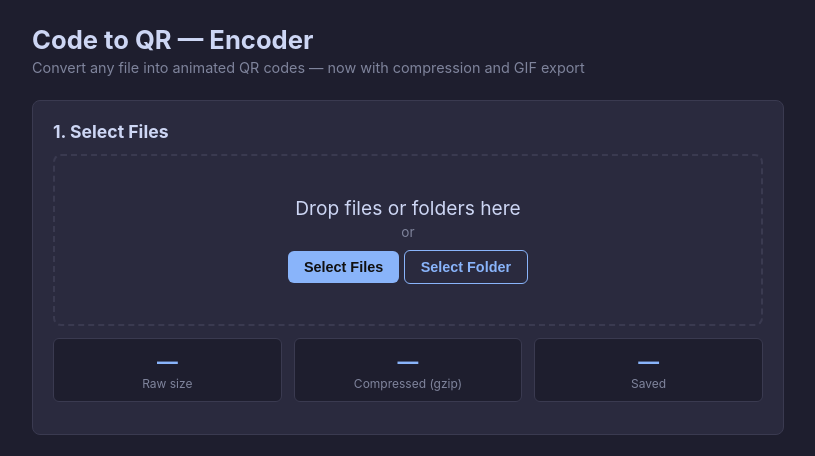
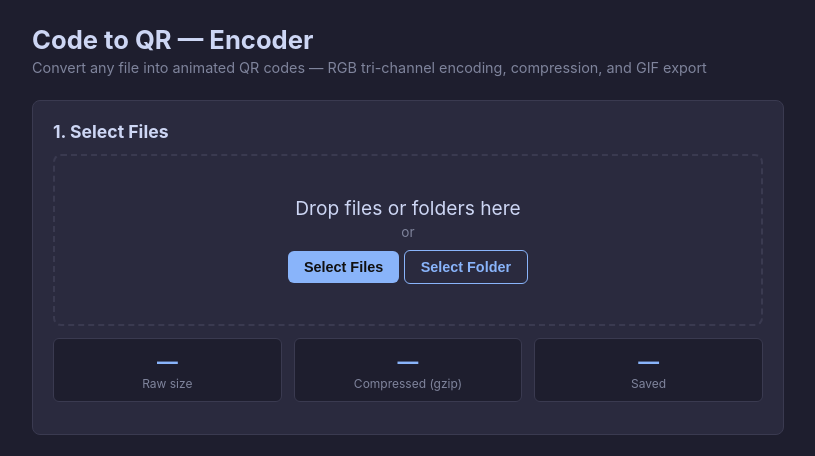
Before and after one commit to Odyhibit/code-to-qr-code, a website: page encoder/index.html in a window 1280 px wide. Shown: the top 456 px of the page, without its empty margins (232-1047 px from the left). Drawn offline with Linux system fonts and the light colour scheme.

Commit message:
Updated documentation for the new color mode.

```diff
--- a/encoder/index.html
+++ b/encoder/index.html
@@ -192,7 +192,7 @@
 </head>
 <body>
   <h1>Code to QR — Encoder</h1>
-  <p class="subtitle">Convert any file into animated QR codes — now with compression and GIF export</p>
+  <p class="subtitle">Convert any file into animated QR codes — RGB tri-channel encoding, compression, and GIF export</p>
 
   <div class="card">
     <h2>1. Select Files</h2>
@@ -549,6 +549,11 @@
       return chunk && chunk.bytes instanceof Uint8Array ? chunk.bytes : JSON.stringify(chunk);
     }
 
+    // Overlays three independent QR codes into a single RGB image.
+    // Each channel is driven by its own QR's dark/light state, so every pixel
+    // is one of 8 pure colours (the corners of the RGB cube). A null channel
+    // contributes all-light (255) to that component, appearing as the
+    // complement of whichever other channels are active.
     function drawRgbQrToCanvas(cvs, dataG, dataR, dataB, fw, fh) {
       var qrG = qrcode(userQrVersion, userEcLevel);
       qrG.addData(dataG); qrG.make();
@@ -987,10 +992,13 @@
         writeString(buf, 'GIF89a');
         writeShort(buf, width);
         writeShort(buf, height);
+        // 0x82: GCT present, size field = 2 → 2^(2+1) = 8 colours. Background = 7 (white).
         writeByte(buf, 0x82);
         writeByte(buf, 7);
         writeByte(buf, 0);
 
+        // Palette index = R_light | (G_light << 1) | (B_light << 2)
+        // giving: 0=black 1=red 2=green 3=yellow 4=blue 5=magenta 6=cyan 7=white
         var gifPalette = [
           0,0,0,       255,0,0,   0,255,0,   255,255,0,
           0,0,255,     255,0,255, 0,255,255, 255,255,255
```
Also changed, not shown: README.md.
